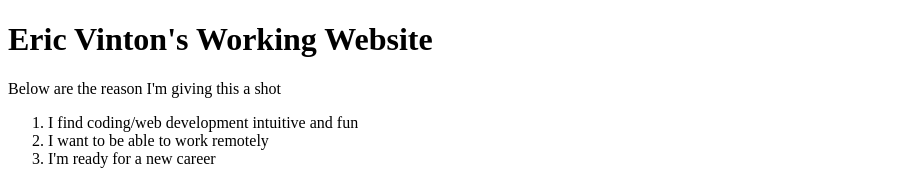
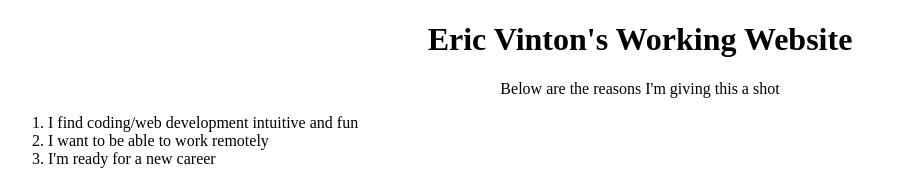
Before and after one commit to evinton1/evinton1.github.io, a plain HTML site: page index.html in a window 1280 px wide. Shown: the top 170 px of the page, without its empty margins (0-907 px from the left). Drawn offline with Linux system fonts and the light colour scheme.

Commit message:
More tests

```diff
--- a/index.html
+++ b/index.html
@@ -4,9 +4,9 @@
 		<title>Eric Vinton's Github Site</title>
     </head>
       <body>
-        <h1>Eric Vinton's Working Website</h1>
+        <h1 align="center"> Eric Vinton's Working Website</h1>
         <div id="Introduction">
-            <p>Below are the reason I'm giving this a shot</p>
+            <p align="center">Below are the reasons I'm giving this a shot</p>
                 <ol>
                     <li>I find coding/web development intuitive and fun</li>
                     <li>I want to be able to work remotely</li>
```
